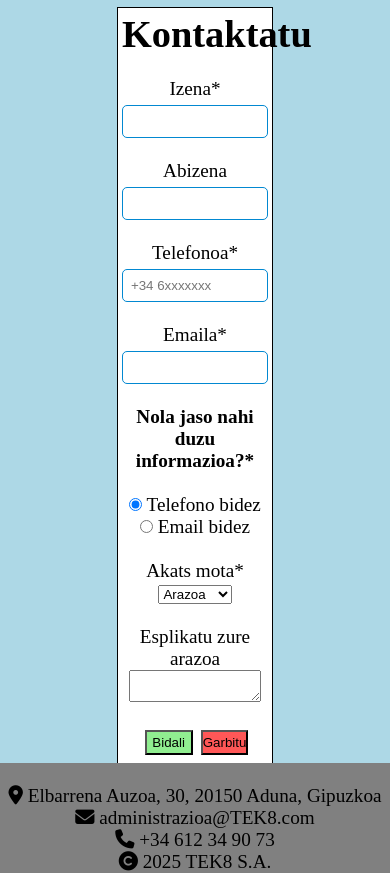
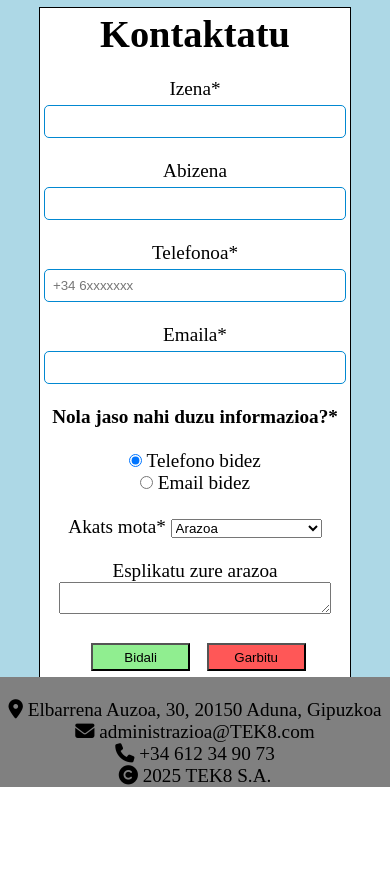
Before and after one commit to iguisado228/2Erronka, a PHP site: page /kontaktua.php in a window 390 px wide. Shown: the part 358-1231 px from the top of the page. After the commit the page ends 1145 px from the top, so only its background shows below. Run offline with PHP 8.4, Linux system fonts and the light colour scheme; some libraries are stand-ins or nearby versions.

Commit message:
kontaktuak akatsik gabe bukatuta

```diff
--- a/WebOrria/Web/css_m.css
+++ b/WebOrria/Web/css_m.css
@@ -452,8 +452,8 @@ table, td, tr, th{
 
 .formularioa {
     border: 1px black solid;
-    min-width: 20%;
-    width: 40%;
+    min-width: 40%;
+    width: 80%;
     margin: 2% auto;
     background-color: white;
     padding: 1%;
```
